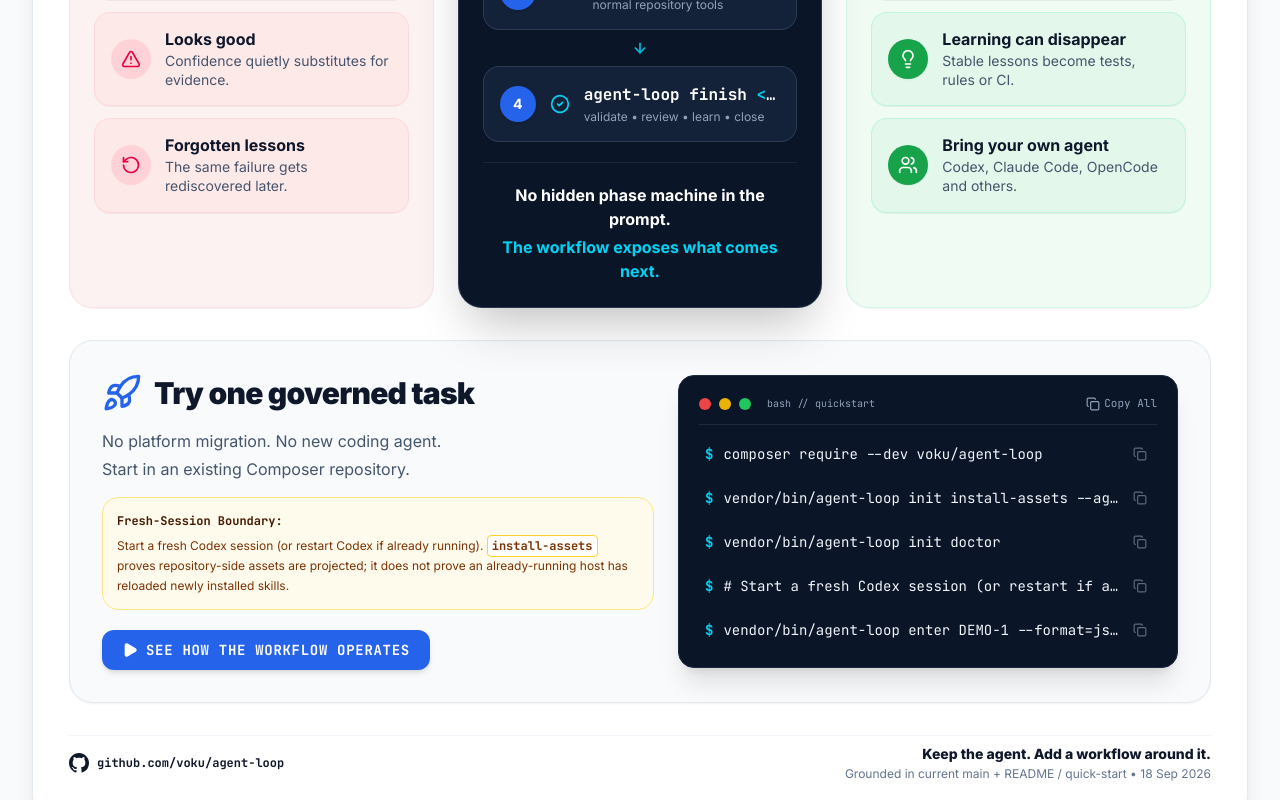
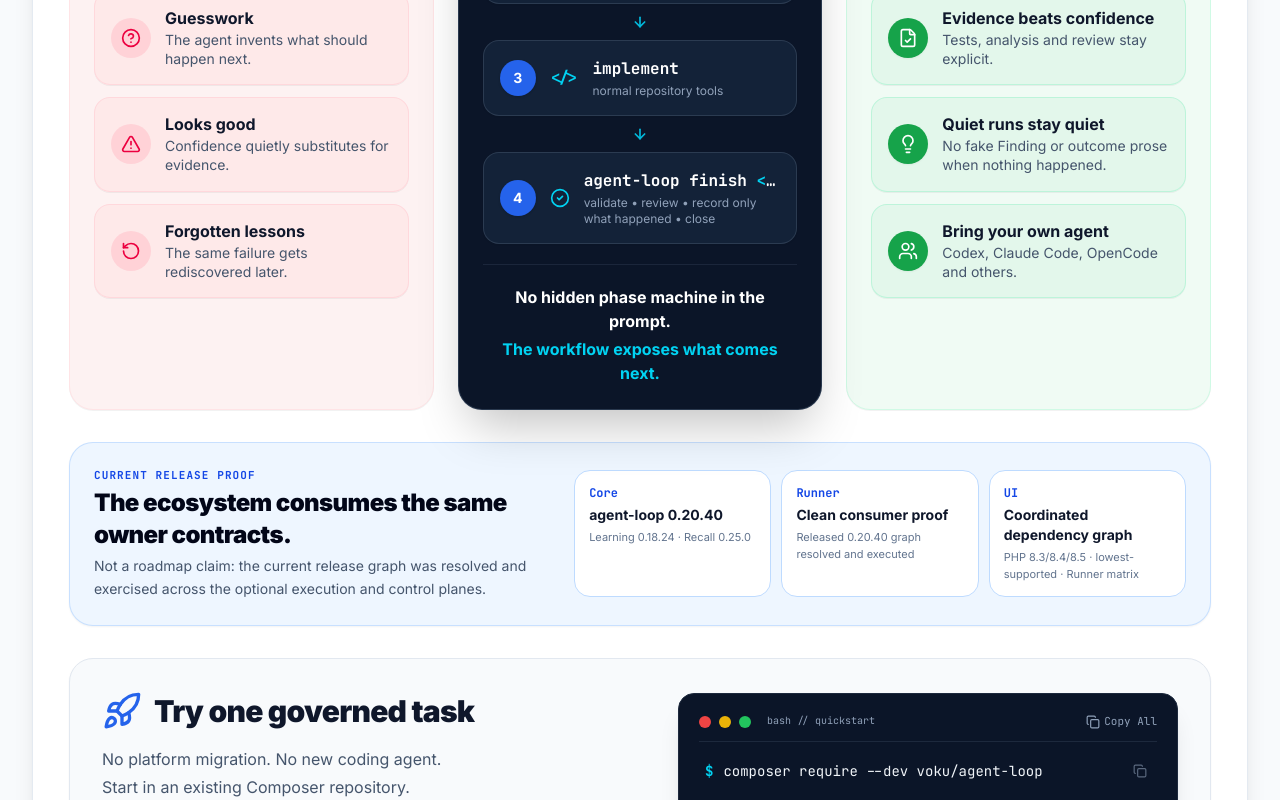
Before and after one commit to voku/agent_loop_demo, a React (Vite) app: page / in a window 1280 px wide. Shown: the part 840-1640 px from the top of the page. Built offline with nearby package versions, Linux system fonts and the light colour scheme.

Commit message:
feat(marketing): show sparse close-out and release proof

```diff
--- a/src/components/PromoOverviewPage.tsx
+++ b/src/components/PromoOverviewPage.tsx
@@ -134,27 +134,26 @@ Non-goals: No public API changes`,
     {
       step: 4,
       name: "agent-loop finish <task>",
-      tagline: "Validate • Review • Learn • Close",
-      concept: "Evidence beats confidence",
+      tagline: "Validate • Review • Record only what happened • Close",
+      concept: "Evidence without ceremony",
       command: "vendor/bin/agent-loop finish DEMO-1 --format=json",
       description:
-        "The closeout front door. Reconciles state to close the Session, complete the Run, or surface remaining owner work such as Kanban reconciliation.",
+        "The closeout front door. It verifies current evidence, records machine facts automatically, asks for judgment only when there is something to judge, and then closes or surfaces remaining owner work.",
       inputLabel: "Evidence Verification Gate",
       inputContent: `Command: composer test tests/OrderTest.php
 Exit Code: 0 (Passed)
 Git Tree Snapshot: git-tree-v1:9f8a2b4...
 Evidence Status: current (strictly bound to this snapshot)`,
-      outputLabel: "Reconciliation & Closeout Result",
+      outputLabel: "Closeout Result — No Fabricated Outcome",
       outputJson: `{
   "task_id": "DEMO-1",
   "validation_passed": true,
   "evidence_state": "current",
-  "learning_decision": "NO_DURABLE_LEARNING",
   "next_action_kind": "none",
   "status": "completed"
 }`,
       takeaway:
-        "The workflow never accepts 'Tests passed' as conversational confidence. If the Run is complete but the card remains active, Loop surfaces board.active_after_run_complete and returns a host_work reconciliation owned by agent-kanban."
+        "Selection is machine evidence; usefulness is a judgment. If recalled guidance was never judged, no outcome row is invented. If there is no Finding, none is created. A no-durable-learning decision can stay a cheap explicit decision without an essay."
     }
   ];
 
@@ -278,7 +277,7 @@ Evidence Status: current (strictly bound to this snapshot)`,
                 </span>
               </h1>
               <p className="text-sm sm:text-base md:text-lg text-slate-600 leading-relaxed font-normal">
-                A local-first PHP workflow around the coding agent you already use: durable task intent, bounded context, explicit evidence, and useful learning that survives the chat.
+                A local-first PHP workflow around the coding agent you already use: durable task intent, bounded context, explicit evidence, and learning only when the evidence says there is something worth keeping.
               </p>
             </div>
 
@@ -286,6 +285,9 @@ Evidence Status: current (strictly bound to this snapshot)`,
             <div className="flex flex-col items-start lg:items-end gap-3 shrink-0 self-start lg:self-center">
               {/* Badges */}
               <div className="flex flex-wrap items-center gap-1.5 sm:gap-2 justify-start lg:justify-end">
+                <span className="px-3 py-1 rounded-lg bg-blue-50 border border-blue-200 text-blue-800 text-xs font-mono font-bold tracking-tight shadow-2xs">
+                  agent-loop 0.20.40
+                </span>
                 <span className="px-3 py-1 rounded-lg bg-slate-100 border border-slate-200/80 text-slate-800 text-xs font-mono font-bold tracking-tight shadow-2xs">
                   PHP 8.3+
                 </span>
@@ -544,7 +546,7 @@ Evidence Status: current (strictly bound to this snapshot)`,
                         agent-loop finish <span className="text-cyan-400">&lt;task&gt;</span>
                       </div>
                       <div className="text-xs text-slate-400 mt-0.5">
-                        validate • review • learn • close
+                        validate • review • record only what happened • close
                       </div>
                     </div>
                   </button>
@@ -609,15 +611,15 @@ Evidence Status: current (strictly bound to this snapshot)`,
                     </div>
                   </div>
 
-                  {/* 4. Learning can disappear */}
+                  {/* 4. Quiet runs stay quiet */}
                   <div className="bg-[#e2f7ea]/90 border border-emerald-200/60 rounded-2xl p-3.5 sm:p-4 flex items-center gap-3.5 transition-all hover:bg-emerald-100/90 shadow-2xs">
                     <div className="w-10 h-10 rounded-full bg-[#16a34a] text-white flex items-center justify-center shrink-0 shadow-xs">
                       <Lightbulb className="w-5 h-5" />
                     </div>
                     <div>
-                      <h3 className="font-bold text-slate-900 text-base leading-tight">Learning can disappear</h3>
+                      <h3 className="font-bold text-slate-900 text-base leading-tight">Quiet runs stay quiet</h3>
                       <p className="text-xs sm:text-sm text-slate-600 leading-snug mt-0.5">
-                        Stable lessons become tests, rules or CI.
+                        No fake Finding or outcome prose when nothing happened.
                       </p>
                     </div>
                   </div>
@@ -638,6 +640,40 @@ Evidence Status: current (strictly bound to this snapshot)`,
               </div>
             </div>
 
+          </div>
+
+          {/* CURRENT RELEASE PROOF */}
+          <div className="bg-[#eef6ff] border border-blue-200/80 rounded-3xl p-5 sm:p-6 shadow-xs">
+            <div className="flex flex-col lg:flex-row lg:items-center justify-between gap-4">
+              <div className="max-w-xl">
+                <div className="font-mono text-[11px] font-bold uppercase tracking-widest text-blue-700">
+                  Current release proof
+                </div>
+                <h3 className="text-xl sm:text-2xl font-black tracking-tight text-slate-950 mt-1">
+                  The ecosystem consumes the same owner contracts.
+                </h3>
+                <p className="text-xs sm:text-sm text-slate-600 mt-1 leading-relaxed">
+                  Not a roadmap claim: the current release graph was resolved and exercised across the optional execution and control planes.
+                </p>
+              </div>
+              <div className="grid grid-cols-1 sm:grid-cols-3 gap-2.5 w-full lg:max-w-3xl">
+                <div className="bg-white border border-blue-200 rounded-2xl p-3.5">
+                  <div className="font-mono text-xs font-black text-blue-700">Core</div>
+                  <div className="font-bold text-slate-900 text-sm mt-1">agent-loop 0.20.40</div>
+                  <div className="text-[11px] text-slate-500 mt-1">Learning 0.18.24 · Recall 0.25.0</div>
+                </div>
+                <div className="bg-white border border-blue-200 rounded-2xl p-3.5">
+                  <div className="font-mono text-xs font-black text-blue-700">Runner</div>
+                  <div className="font-bold text-slate-900 text-sm mt-1">Clean consumer proof</div>
+                  <div className="text-[11px] text-slate-500 mt-1">Released 0.20.40 graph resolved and executed</div>
+                </div>
+                <div className="bg-white border border-blue-200 rounded-2xl p-3.5">
+                  <div className="font-mono text-xs font-black text-blue-700">UI</div>
+                  <div className="font-bold text-slate-900 text-sm mt-1">Coordinated dependency graph</div>
+                  <div className="text-[11px] text-slate-500 mt-1">PHP 8.3/8.4/8.5 · lowest-supported · Runner matrix</div>
+                </div>
+              </div>
+            </div>
           </div>
 
           {/* BOTTOM BANNER: TRY ONE GOVERNED TASK */}
@@ -760,7 +796,7 @@ Evidence Status: current (strictly bound to this snapshot)`,
                 Keep the agent. Add a workflow around it.
               </div>
               <div className="text-slate-500 text-xs">
-                Grounded in current main + README / quick-start • 18 Sep 2026
+                Grounded in released owner + consumer proofs • 23 Sep 2026
               </div>
             </div>
           </div>
```
